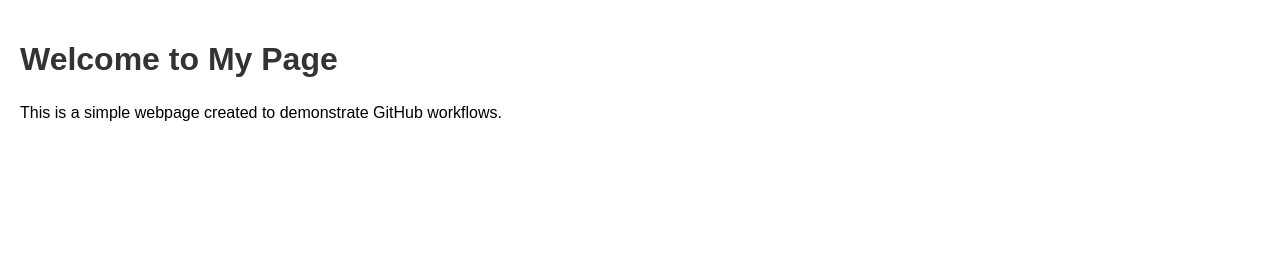
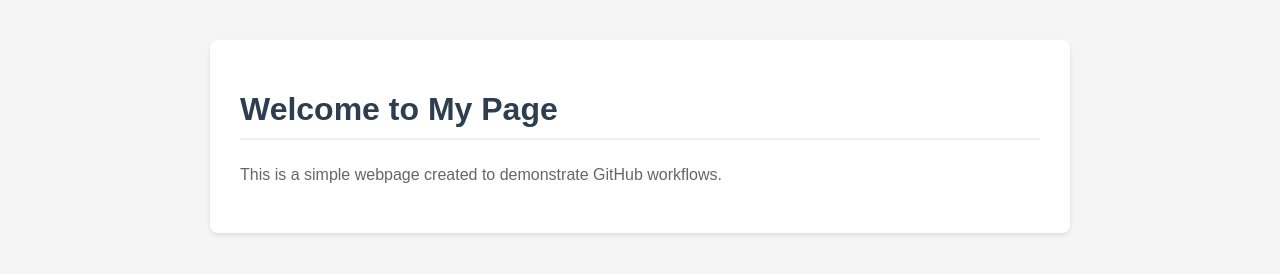
Before and after one commit to DarrowAuAugustus/new-claude-test, a plain HTML site: page index.html in a window 1280 px wide. Drawn offline with Linux system fonts and the light colour scheme.

Commit message:
Add enhanced CSS styles

```diff
--- a/index.html
+++ b/index.html
@@ -8,18 +8,33 @@
         body {
             font-family: Arial, sans-serif;
             margin: 0;
-            padding: 20px;
+            padding: 40px;
+            background-color: #f5f5f5;
+            color: #333;
+        }
+        .container {
+            max-width: 800px;
+            margin: 0 auto;
+            background-color: white;
+            padding: 30px;
+            border-radius: 8px;
+            box-shadow: 0 2px 4px rgba(0,0,0,0.1);
         }
         h1 {
-            color: #333;
+            color: #2c3e50;
+            border-bottom: 2px solid #eee;
+            padding-bottom: 10px;
         }
         p {
             line-height: 1.6;
+            color: #666;
         }
     </style>
 </head>
 <body>
-    <h1>Welcome to My Page</h1>
-    <p>This is a simple webpage created to demonstrate GitHub workflows.</p>
+    <div class="container">
+        <h1>Welcome to My Page</h1>
+        <p>This is a simple webpage created to demonstrate GitHub workflows.</p>
+    </div>
 </body>
 </html>
```
